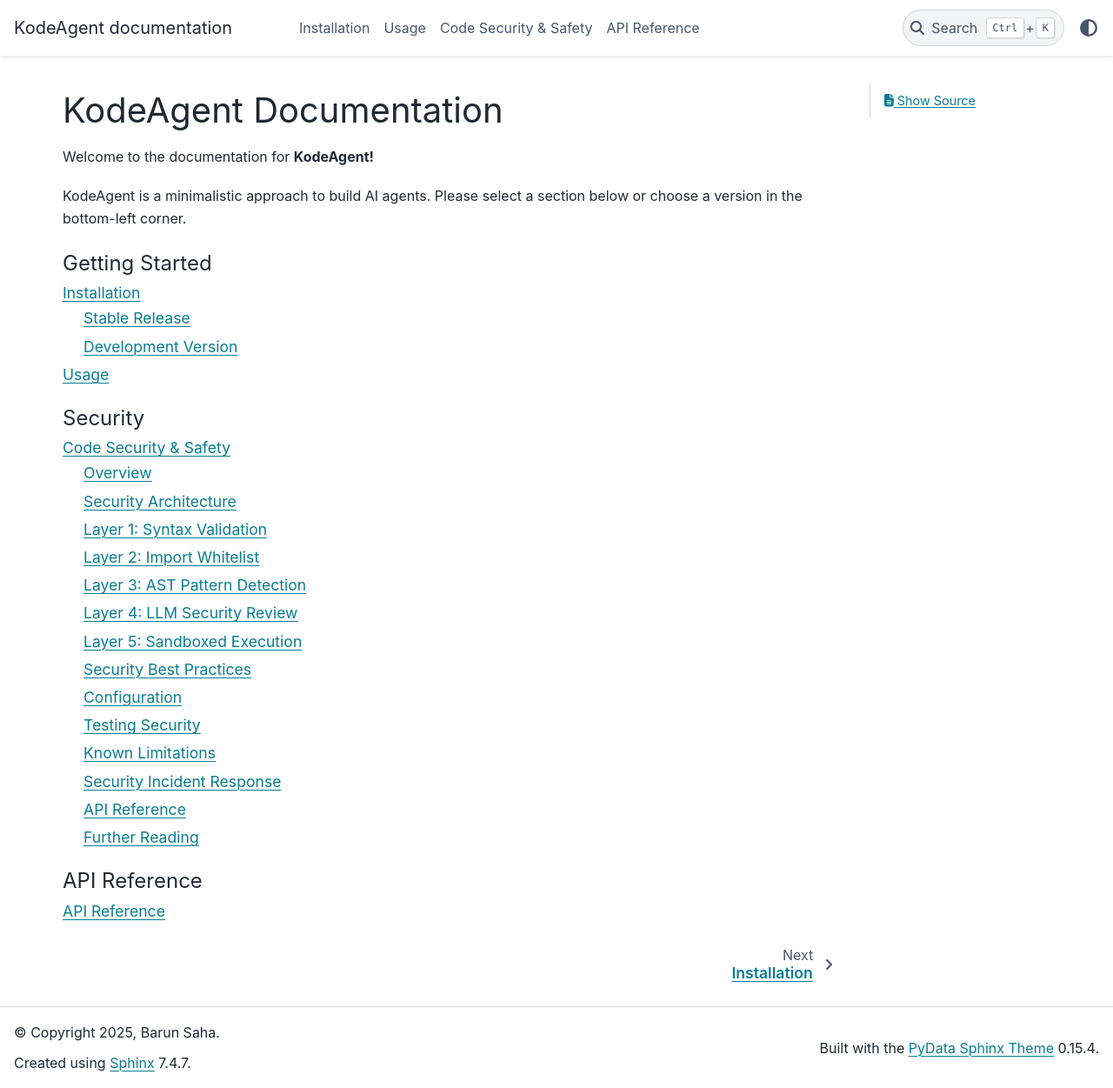
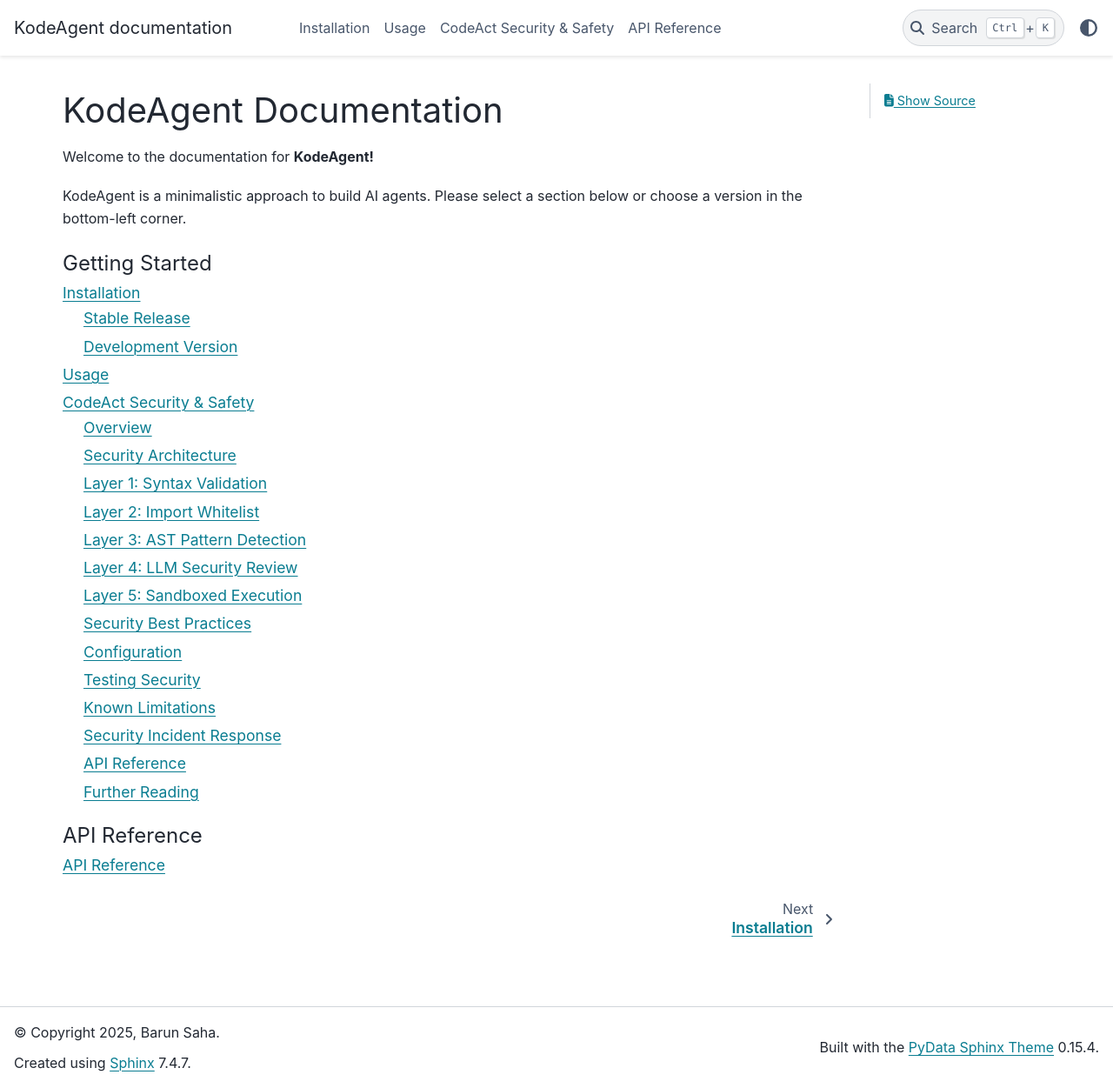
Before and after one commit to barun-saha/kodeagent, a Sphinx documentation site: the page built from docs/index.rst, in a window 1280 px wide and 1251 px high. Shown: the whole window at 87% size. Built offline with Sphinx 7.4.7 and the PyData theme 0.15.4, drawn with Linux system fonts in a browser that asks for light colours.

Commit message:
Update CodeAct security section

```diff
--- a/docs/codeact_security.md
+++ b/docs/codeact_security.md
@@ -1,4 +1,4 @@
-# Code Security & Safety
+# CodeAct Security & Safety
 
 > **⚠️ DISCLAIMER**
 >
--- a/docs/index.rst
+++ b/docs/index.rst
@@ -12,11 +12,6 @@
 
    installation.md
    usage.md
-
-.. toctree::
-   :maxdepth: 2
-   :caption: Security
-
    codeact_security.md
 
 .. toctree::
```
